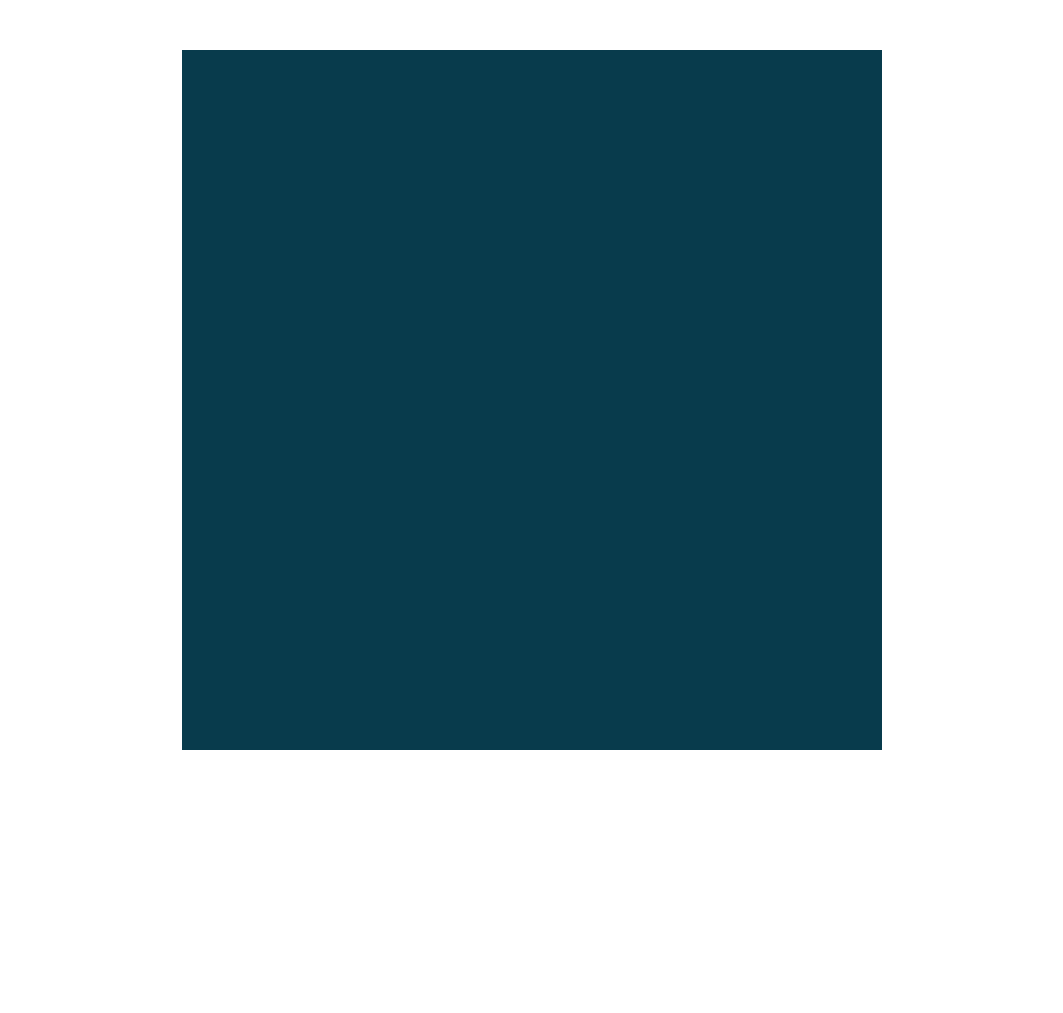
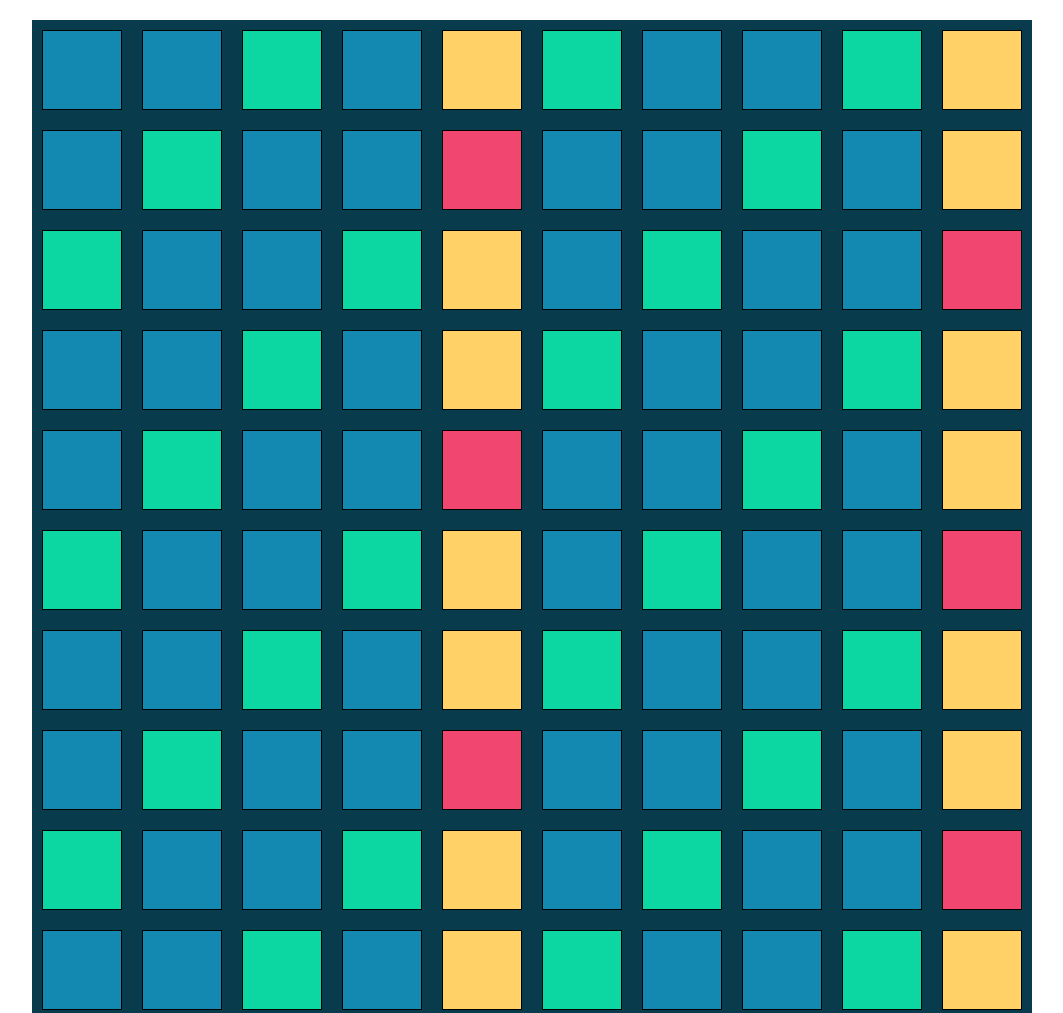
Before and after one commit to chiara1911/js-fizzbuzz, a plain HTML site: page index.html in a window 1280 px wide. Shown: the top 1013 px of the page, without its empty margins (108-1171 px from the left). Before the commit the page ends 800 px from the top, so only its background shows below. Drawn offline with nearby package versions, Linux system fonts and the light colour scheme.

Commit message:
add square

```diff
--- a/css/style.css
+++ b/css/style.css
@@ -11,15 +11,32 @@ body{
 
 }
 #boxWrapper{
-    width: 700px;
-    height: 700px;
-    margin: 50px auto;
+    width: 1000px;
+    height: 1000px;
+    margin: 20px auto;
     background-color: var(--color-bg-body);
 
 }
 
 .box{
-    width: 50px;
-    height: 50px;
+    width: 80px;
+    height: 80px;
     border:1px solid black;
+    margin: 10px;
 }
+
+.number{
+    background-color: var(--color-bg-blue);
+}
+/* divisibile x 3 */
+.fizz{
+    background-color: var(--color-bg-fizz);
+}
+/* divisibile x  5 */
+.buzz{
+    background-color: var(--color-bg-buzz);
+}
+/* divisibile x 3 e 5 */
+.fizzbuzz{
+    background-color: var(--color-bg-fizzbuzz);
+}
--- a/js/script.js
+++ b/js/script.js
@@ -6,24 +6,26 @@ const wrapperEl = document.getElementById('boxWrapper');
 for (let i = 1; i < 101; i++) {
     //istruzioni da ripetere
     console.log(i);
-
+let bgBox;
     // se divisibile per 3 e 5
     if (i % 3 === 0 && i % 5 === 0) {
 
-        // bgBox = --color-bg-fizzbuzz
+        bgBox = 'fizzbuzz' ;
         // Text = fizzbuzz;
     } else if (i % 5 === 0) {
 
-        // bgBox = --color-bg-buzz:
+         bgBox = 'buzz';
         // Text = buzz;
     } else if (i % 3 === 0) {
 
-        // bgBox = --color-bg-fizz:
-        // text = fizz
+        bgBox = 'fizz';
+        // text = fizz;
 
     } else {
-        // bgBox = --color-bg-blue
-        //    text = i
+       bgBox = 'number';
+        //    text = i;
     }
-
+    const boxEl = document.createElement('div');
+    boxEl.className = `box ${bgBox}`;
+    wrapperEl.append(boxEl);
 }
```
